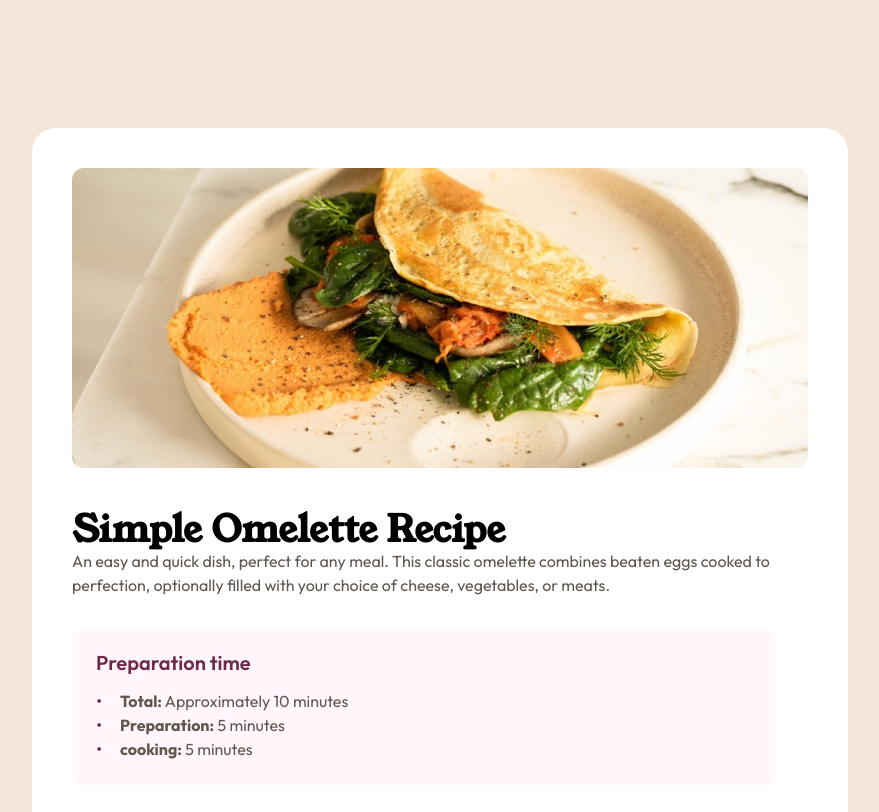
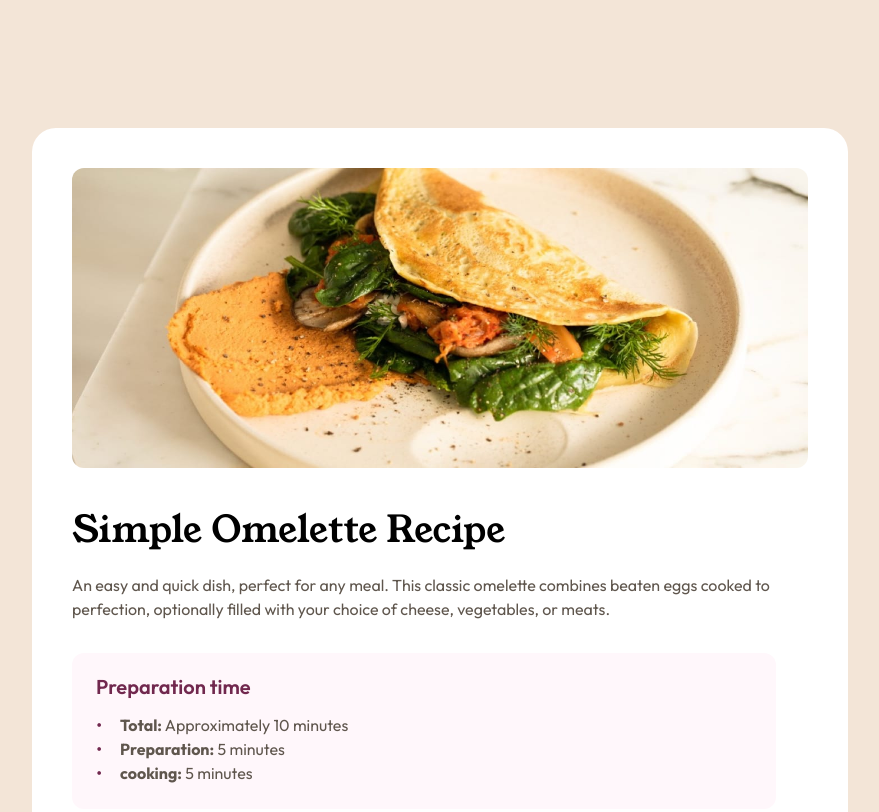
Before and after one commit to loiccape/recipe-page, a plain HTML site: page index.html in a window 1280 px wide. Shown: the top 812 px of the page, without its empty margins (200-1079 px from the left). Drawn offline with Linux system fonts and the light colour scheme.

Commit message:
typoOne add margin and font weight

```diff
--- a/style.css
+++ b/style.css
@@ -30,6 +30,8 @@
     line-height: 100%;
     font-size: 2.3rem;
     font-family: 'young';
+    font-weight: 100;
+    margin-bottom: 24px;
 }
 
 .typoTwo{
@@ -78,6 +80,7 @@ body{
 span {
     font-weight: bold;
 }
+
 
 main{
     max-width: 736px;
```
